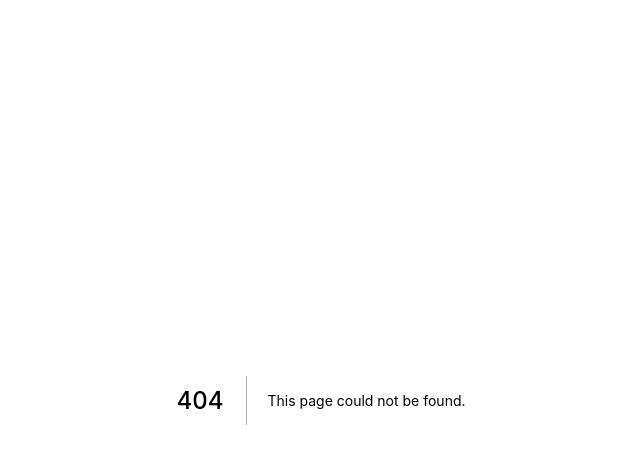
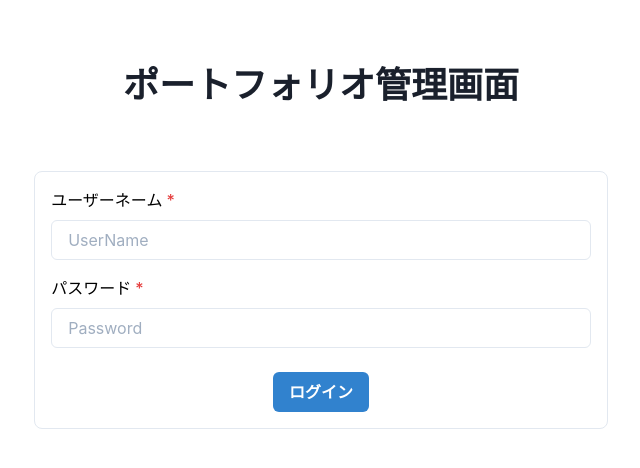
Before and after one commit to machiren/tech-blog, a Next.js app: page /admin in a window 1280 px wide. Before the commit this address had no page. Shown: the top 468 px of the page, without its empty margins (319-959 px from the left). Built offline with nearby package versions, Linux system fonts and the light colour scheme.

Commit message:
#3 UIComponentで試作

```diff
--- a/components/layaut.tsx
+++ b/components/layaut.tsx
@@ -1,3 +1,9 @@
+import { Container } from "@chakra-ui/react"
+
 export default function Layout({ children }) {
-  return <div className="layout-component">{children}</div>
+  return (
+    <Container>
+      {children}
+    </Container>
+  )
 }
--- a/package.json
+++ b/package.json
@@ -17,7 +17,8 @@
     "framer-motion": "^3.1.1",
     "next": "10.0.3",
     "react": "17.0.1",
-    "react-dom": "17.0.1"
+    "react-dom": "17.0.1",
+    "swr": "^0.3.11"
   },
   "devDependencies": {
     "@types/node": "^14.14.14",
--- /dev/null
+++ b/pages/admin/index.tsx
@@ -0,0 +1,38 @@
+import { Box, FormControl, FormLabel, Input, Button, Center, Heading } from '@chakra-ui/react';
+import { useState } from 'react';
+import Layout from '../../components/layaut';
+
+export default function Admin() {
+  const [isLoading, setLoading] = useState(false);
+  const loginButtonText = Object.freeze({
+    name: 'ログイン',
+    isLoading: '認証中...',
+    color: 'blue',
+    clickEvent: () => {
+      setLoading(true);
+      setTimeout(() => setLoading(false), 2000);
+    }
+  })
+  return (
+    <>
+      <Layout>
+        <Center marginTop="64px">
+          <Heading as="h1">ポートフォリオ管理画面</Heading>
+        </Center>
+        <Box marginTop="64px" bg="white" w="100%" p={4} color="black" borderWidth="1px" borderRadius="lg">
+          <FormControl id="first-name" isRequired>
+            <FormLabel>ユーザーネーム</FormLabel>
+            <Input placeholder="UserName" />
+          </FormControl>
+          <FormControl id="first-name" isRequired marginY="16px">
+            <FormLabel>パスワード</FormLabel>
+            <Input placeholder="Password" />
+          </FormControl>
+          <Center marginTop="24px">
+            <Button isLoading={isLoading} loadingText={loginButtonText.isLoading} colorScheme={loginButtonText.color} onClick={loginButtonText.clickEvent}>{loginButtonText.name}</Button>
+          </Center>
+        </Box>
+      </Layout>
+    </>
+  )
+}
```
Also changed, not shown: 1 other file (tests, documents, lock files or other folders).
